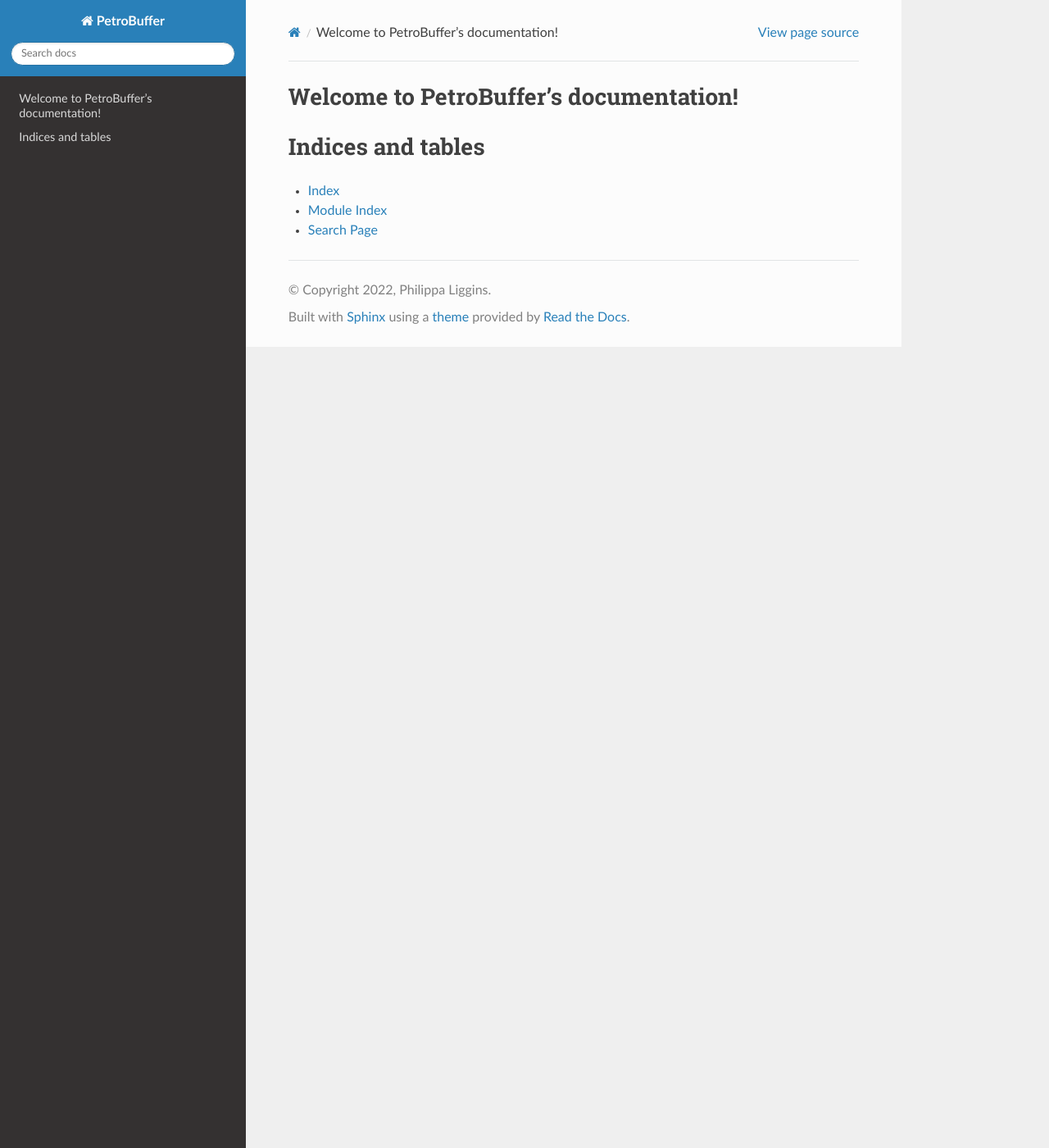
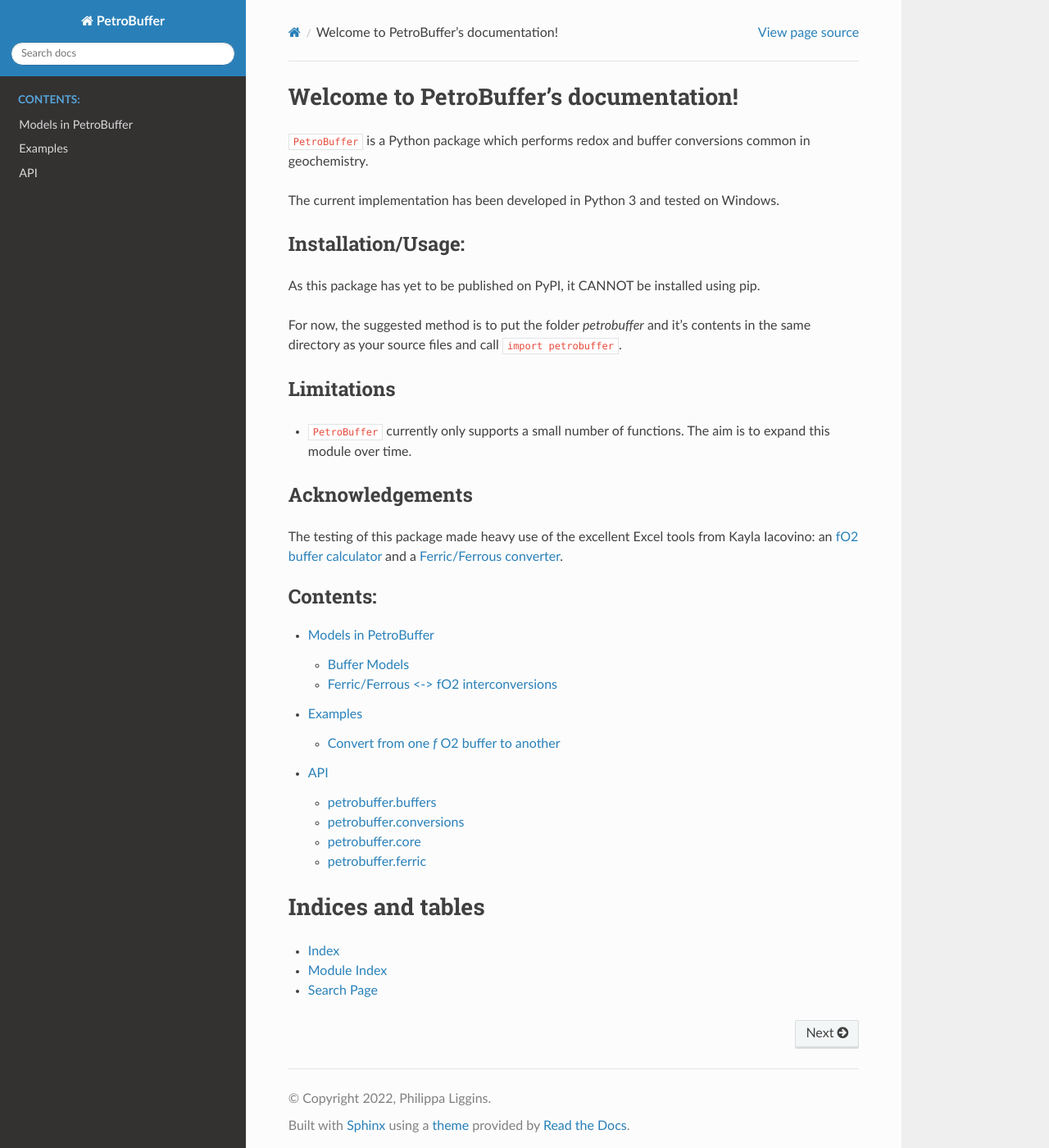
Before and after one commit to pipliggins/PetroBuffer, a Sphinx documentation site: the page built from docs/source/index.rst, in a window 1280 px wide and 1400 px high. Shown: the whole window at 82% size. Built offline with Sphinx 7.4.7 and the Read the Docs theme 2.0.0, drawn with Linux system fonts in a browser that asks for light colours.

Commit message:
Basic docs written an functional

```diff
--- a/docs/source/conf.py
+++ b/docs/source/conf.py
@@ -12,7 +12,7 @@
 #
 import os
 import sys
-sys.path.insert(0, os.path.abspath('../../src/petrobuffer'))
+sys.path.insert(0, os.path.abspath(os.path.join('..', '..', 'src', 'petrobuffer')))
 
 
 # -- Project information -----------------------------------------------------
@@ -30,8 +30,7 @@
 # Add any Sphinx extension module names here, as strings. They can be
 # extensions coming with Sphinx (named 'sphinx.ext.*') or your custom
 # ones.
-extensions = [
-]
+extensions = ['sphinx.ext.todo', 'sphinx.ext.viewcode', 'sphinx.ext.autodoc', 'sphinx.ext.napoleon']
 
 # Add any paths that contain templates here, relative to this directory.
 templates_path = ['_templates']
--- /dev/null
+++ b/docs/source/examples.rst
@@ -0,0 +1,19 @@
+Examples
+========
+
+Convert from one *f* O2 buffer to another
+*****************************************
+.. code-block:: python
+
+    """This example demonstrates a simple case of converting the fO2 from one rock buffer (FMQ) to another (NNO).
+    """
+
+    import petrobuffer as pb
+
+    current_dfo2 = -2
+    current_buffer = 'FMQ'
+    new_buffer = 'NNO'
+    T = 1473 #Kelvin
+    P = 10 #bar
+
+    new_dfo2 = pb.convert_buffer(current_dfo2, current_buffer, new_buffer, T, P)
--- a/docs/source/index.rst
+++ b/docs/source/index.rst
@@ -6,11 +6,34 @@
 Welcome to PetroBuffer's documentation!
 =======================================
 
+``PetroBuffer`` is a Python package which performs redox and buffer conversions common in geochemistry.
+
+The current implementation has been developed in Python 3 and tested on Windows.
+
+Installation/Usage:
+*******************
+
+As this package has yet to be published on PyPI, it CANNOT be installed using pip.
+
+For now, the suggested method is to put the folder `petrobuffer` and it's contents in the same directory as your source files and call ``import petrobuffer``.
+
+Limitations
+***********
+
+- ``PetroBuffer`` currently only supports a small number of functions. The aim is to expand this module over time.
+
+Acknowledgements
+****************
+
+The testing of this package made heavy use of the excellent Excel tools from Kayla Iacovino: an `fO2 buffer calculator <https://doi.org/10.5281/zenodo.5907867>`_  and a `Ferric/Ferrous converter <https://doi.org/10.5281/zenodo.5907844>`_.
+
 .. toctree::
    :maxdepth: 2
    :caption: Contents:
 
-
+   models
+   examples
+   petrobuffer
 
 Indices and tables
 ==================
--- /dev/null
+++ b/docs/source/models.rst
@@ -0,0 +1,18 @@
+Models in PetroBuffer
+=====================
+
+Buffer Models
+*************
+
+Mineral buffer models recognised in PetroBuffer are:
+
+**1. Frost:** (Frost, 1991), PetroBuffer's default buffer model. Covers QIF, IW, WM, IM, CoCoO, FMQ, NNO and MH.
+
+**2. Campbell:** (Campbell et. al., 2009), provides high pressure calibrations for the IW and NNO buffers.
+
+Ferric/Ferrous <-> fO2 interconversions
+***************************************
+
+**1. kc1991:** (Kress and Carmicheal, 1991), PetroBuffer's default conversion between fO2 and the speciation of iron in a melt.
+
+**2. r2013:** (Righter et al., 2013), a high iron implementation suitable where the total Fe is higher than 15 wt%, e.g. for Martian melts.
--- /dev/null
+++ b/docs/source/modules.rst
@@ -0,0 +1,7 @@
+petrobuffer
+===========
+
+.. toctree::
+   :maxdepth: 4
+
+   petrobuffer
--- /dev/null
+++ b/docs/source/petrobuffer.rst
@@ -0,0 +1,38 @@
+API
+===
+
+petrobuffer.buffers
+-------------------
+Submodule containing the buffer models
+
+.. automodule:: petrobuffer.buffers
+   :members:
+   :undoc-members:
+   :show-inheritance:
+
+petrobuffer.conversions
+-----------------------
+Submodule containing the main PetroBuffer functions
+
+.. automodule:: petrobuffer.conversions
+   :members:
+   :undoc-members:
+   :show-inheritance:
+
+petrobuffer.core
+----------------
+Submodule containing core data and conversions
+
+.. automodule:: petrobuffer.core
+   :members:
+   :undoc-members:
+   :show-inheritance:
+
+petrobuffer.ferric
+------------------
+Submodule containing the ferric/ferrous <-> fO2 conversion models
+
+.. automodule:: petrobuffer.ferric
+   :members:
+   :undoc-members:
+   :show-inheritance:
```
Also changed, not shown: 3 other files.
